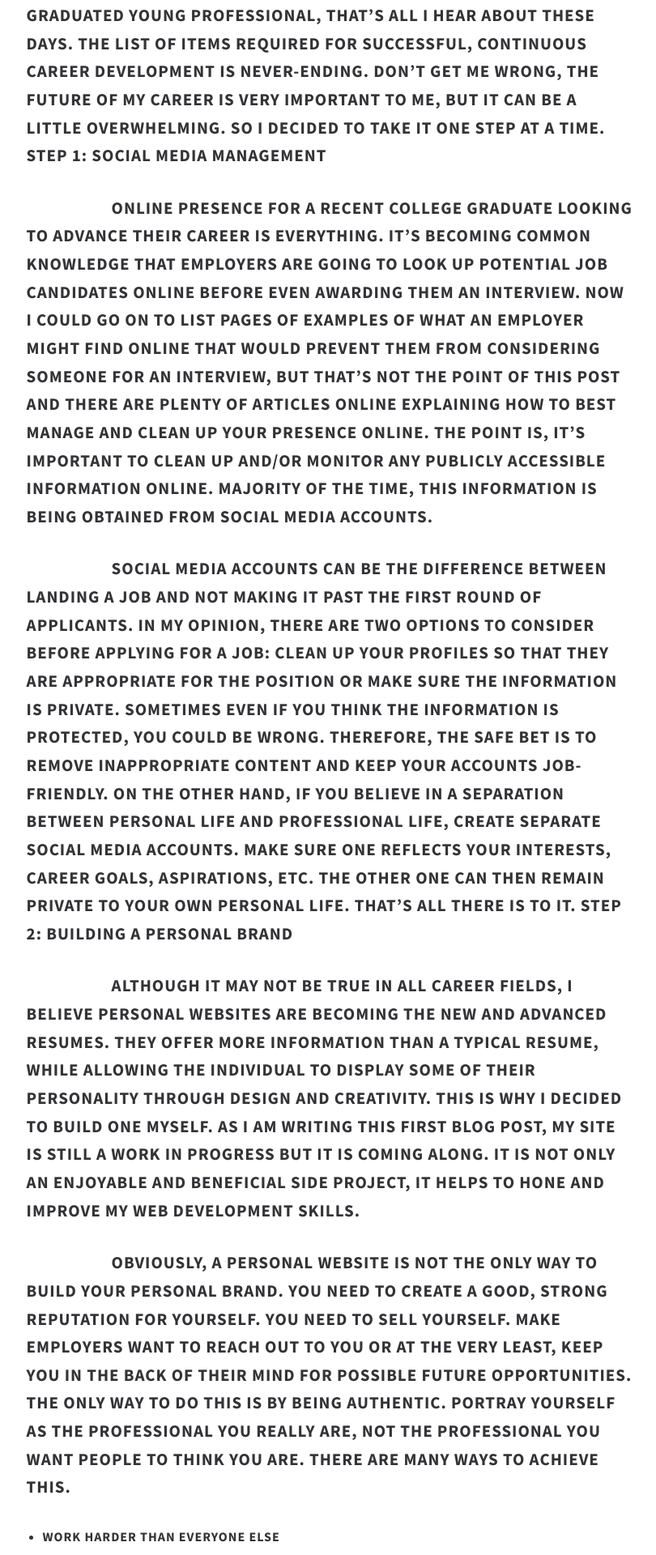
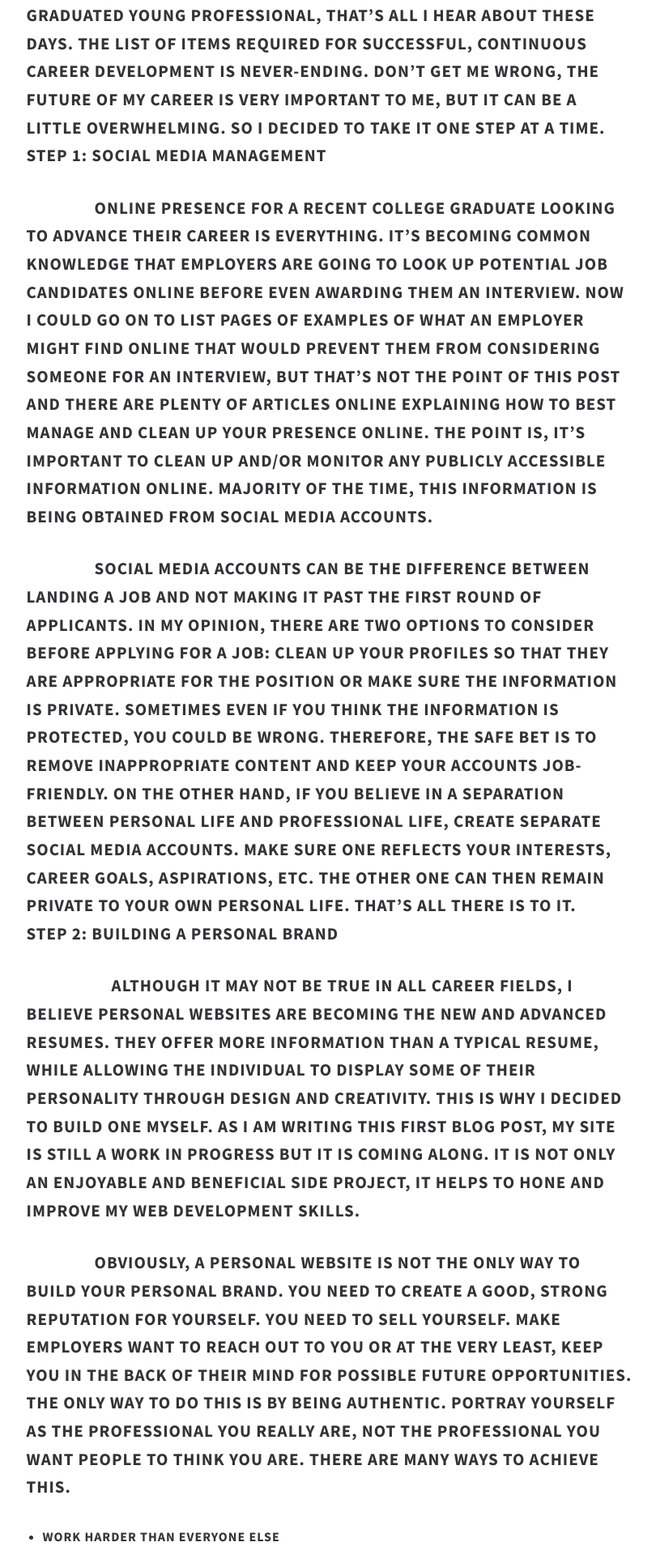
Before and after one commit to EJBlog/EJBlog.github.io, a Jekyll site: the page built from _posts/2015-12-23-from-one-young-professional-to-another.md, in a window 1280 px wide. Shown: the part 724-2644 px from the top of the page at 81% size, without its empty margins (233-1043 px from the left). Built offline with Jekyll 4.4.1, drawn with Linux system fonts in a browser that asks for light colours; nearby versions of some CDN libraries; some web fonts are replaced; some of the changed lines change nothing that is shown; some of the changed text lies outside the part shown.

Commit message:
Update 2015-12-23-from-one-young-professional-to-another.md

```diff
--- a/_posts/2015-12-23-from-one-young-professional-to-another.md
+++ b/_posts/2015-12-23-from-one-young-professional-to-another.md
@@ -7,14 +7,14 @@
 ---
 
 <p style="text-indent: 5em;">Networking this, personal branding that. As a recently graduated young professional, that’s all I hear about these days. The list of items required for successful, continuous career development is never-ending. Don’t get me wrong, the future of my career is very important to me, but it can be a little overwhelming. So I decided to take it one step at a time.
-
+<br>
 Step 1: Social Media Management
-	<p style="text-indent: 5em;"><b>Online presence</b> for a recent college graduate looking to advance their career is everything. It’s becoming common knowledge that employers are going to look up potential job candidates online before even awarding them an interview. Now I could go on to list pages of examples of what an employer might find online that would prevent them from considering someone for an interview, but that’s not the point of this post and there are plenty of articles online explaining how to best manage and clean up your presence online. The point is, it’s important to clean up and/or monitor any publicly accessible information online. Majority of the time, this information is being obtained from social media accounts.
-	<p style="text-indent: 5em;">Social media accounts can be the difference between landing a job and not making it past the first round of applicants. In my opinion, there are two options to consider before applying for a job: clean up your profiles so that they are appropriate for the position or make sure the information is private. Sometimes even if you think the information is protected, you could be wrong. Therefore, the safe bet is to remove inappropriate content and keep your accounts job-friendly. On the other hand, if you believe in a separation between personal life and professional life, create separate social media accounts. Make sure one reflects your interests, career goals, aspirations, etc. The other one can then remain private to your own personal life. That’s all there is to it.
-
+	<p style="text-indent: 4em;"><b>Online presence</b> for a recent college graduate looking to advance their career is everything. It’s becoming common knowledge that employers are going to look up potential job candidates online before even awarding them an interview. Now I could go on to list pages of examples of what an employer might find online that would prevent them from considering someone for an interview, but that’s not the point of this post and there are plenty of articles online explaining how to best manage and clean up your presence online. The point is, it’s important to clean up and/or monitor any publicly accessible information online. Majority of the time, this information is being obtained from social media accounts.
+	<p style="text-indent: 4em;">Social media accounts can be the difference between landing a job and not making it past the first round of applicants. In my opinion, there are two options to consider before applying for a job: clean up your profiles so that they are appropriate for the position or make sure the information is private. Sometimes even if you think the information is protected, you could be wrong. Therefore, the safe bet is to remove inappropriate content and keep your accounts job-friendly. On the other hand, if you believe in a separation between personal life and professional life, create separate social media accounts. Make sure one reflects your interests, career goals, aspirations, etc. The other one can then remain private to your own personal life. That’s all there is to it.
+<br>
 Step 2: Building a Personal Brand
 	<p style="text-indent: 5em;">Although it may not be true in all career fields, I believe personal websites are becoming the new and advanced resumes. They offer more information than a typical resume, while allowing the individual to display some of their personality through design and creativity. This is why I decided to build one myself. As I am writing this first blog post, my site is still a work in progress but it is coming along. It is not only an enjoyable and beneficial side project, it helps to hone and improve my web development skills.
-	<p style="text-indent: 5em;">Obviously, a personal website is not the only way to build your personal brand. You need to create a good, strong reputation for yourself. You need to <b>sell yourself</b>. Make employers want to reach out to you or at the very least, keep you in the back of their mind for possible future opportunities. The only way to do this is by being <b>authentic</b>. Portray yourself as the professional you really are, not the professional you want people to think you are. There are many ways to achieve this.
+	<p style="text-indent: 4em;">Obviously, a personal website is not the only way to build your personal brand. You need to create a good, strong reputation for yourself. You need to <b>sell yourself</b>. Make employers want to reach out to you or at the very least, keep you in the back of their mind for possible future opportunities. The only way to do this is by being <b>authentic</b>. Portray yourself as the professional you really are, not the professional you want people to think you are. There are many ways to achieve this.
 <ul>
 	<li>Work harder than everyone else</li>
 	<li>Dress like a professional</li>
@@ -22,9 +22,9 @@
 	<li>Define your goals and make them known</li>
 	<li><b>NETWORK</b></li>
 </ul>
-
+<br>
 Step 3: Network Expansion
-	<p style="text-indent: 5em;">If you ask me, this has to be the most obvious step. Any person you ask for advice on moving forward in your career is going to tell you that the key is networking. As much as possible. All the time. The more connections you make while networking, the better off you will be. Although it is an ongoing debate, I believe there is a lot of truth to the phrase “it’s not what you know, it’s who you know.”
-<p style="text-indent: 5em;">Networking isn’t always as easy as being outgoing and talking to a lot of new people. Although that helps, you also have to make the effort to attend networking events, go to group meetings with like-minded individuals, find mentors, connect with other professionals online, and so on. The amount of effort you put into this has everything to do with how effectively you are able to expand your network. This is not something that will happen by itself, hard work is a necessity.
+	<p style="text-indent: 4em;">If you ask me, this has to be the most obvious step. Any person you ask for advice on moving forward in your career is going to tell you that the key is networking. As much as possible. All the time. The more connections you make while networking, the better off you will be. Although it is an ongoing debate, I believe there is a lot of truth to the phrase “it’s not what you know, it’s who you know.”
+<p style="text-indent: 4em;">Networking isn’t always as easy as being outgoing and talking to a lot of new people. Although that helps, you also have to make the effort to attend networking events, go to group meetings with like-minded individuals, find mentors, connect with other professionals online, and so on. The amount of effort you put into this has everything to do with how effectively you are able to expand your network. This is not something that will happen by itself, hard work is a necessity.
 
 <p style="text-indent: 5em;">Just to set things straight, I am by no means an expert on this. I’m not experienced with writing blogs. I’m just giving my opinion on some things that I think are helpful with career development. Like the title of the post says, it’s just one young professional giving advice to other young professionals who are willing to read it.
```
